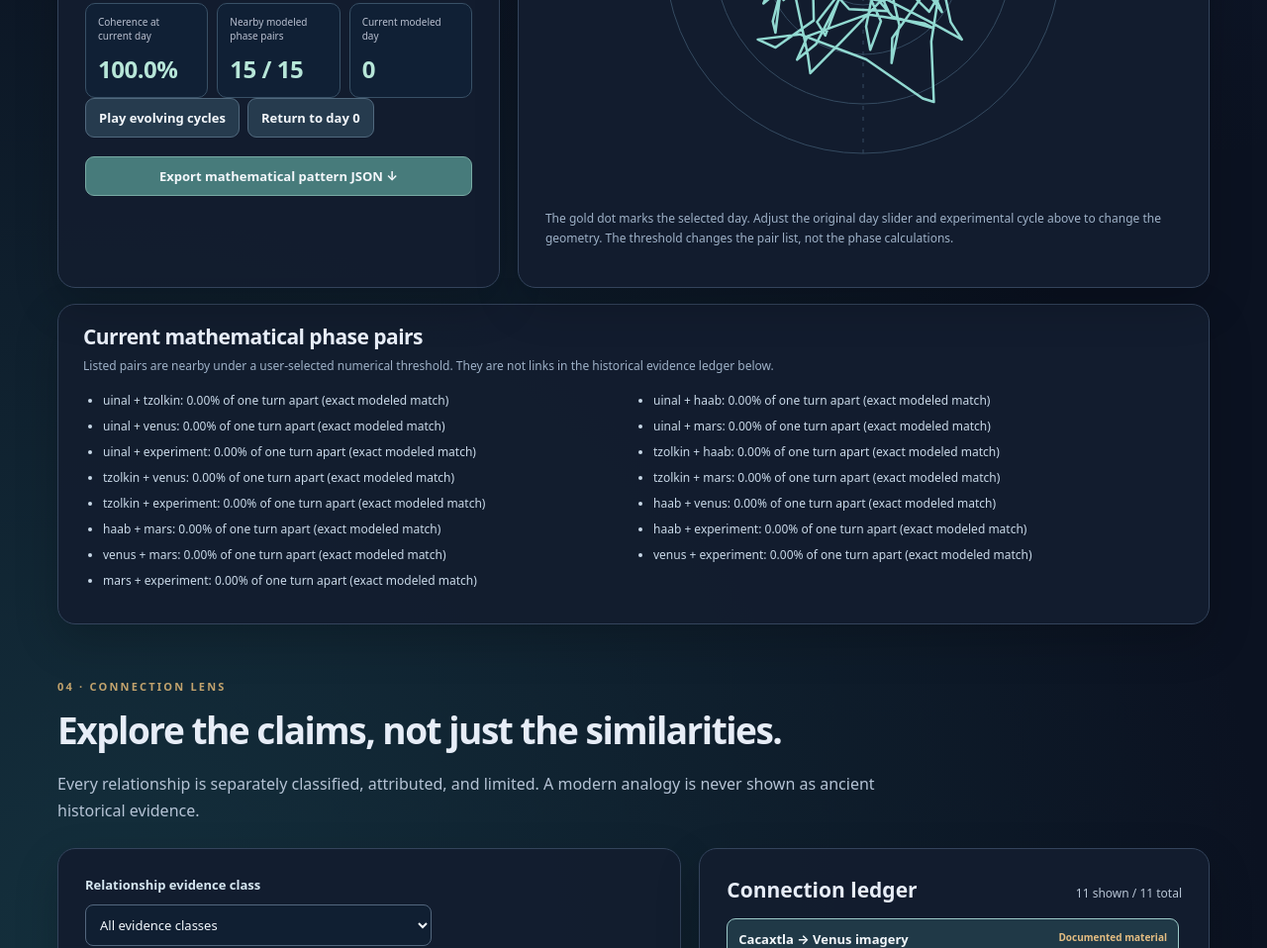
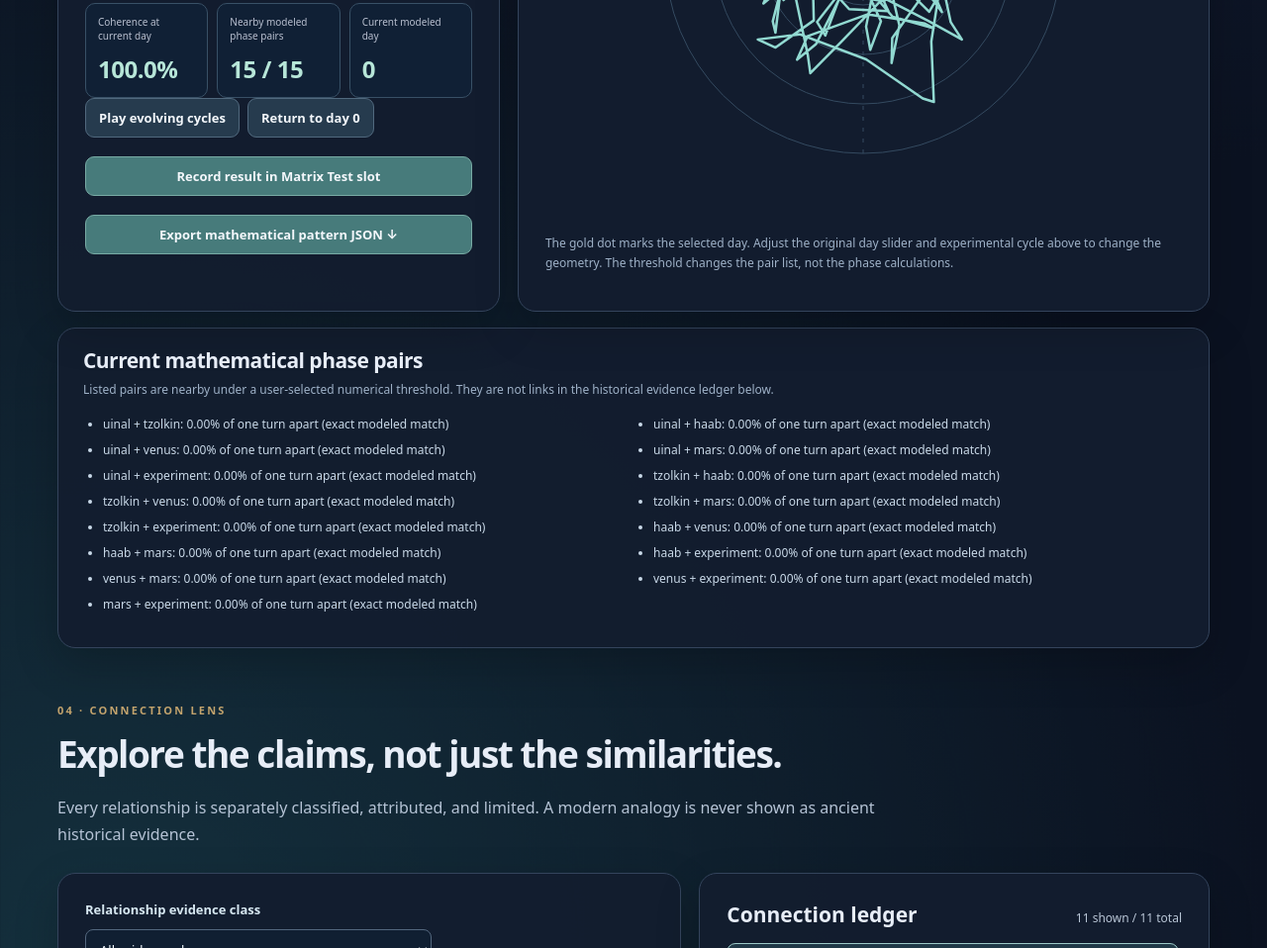
Before and after one commit to MichaelWave369/CycleWeave, a website with bundled scripts: page index.html in a window 1280 px wide. Shown: the part 1899-2857 px from the top of the page at 99% size. Built offline with nearby package versions, Linux system fonts and the light colour scheme.

Commit message:
feat: explicit pattern-measurement capture action

```diff
--- a/index.html
+++ b/index.html
@@ -66,6 +66,7 @@
           <div><small>Current modeled day</small><strong id="pattern-day">0</strong></div>
         </div>
         <div class="buttons pattern-playback"><button id="pattern-play" type="button" aria-pressed="false">Play evolving cycles</button><button id="pattern-rewind" type="button">Return to day 0</button></div>
+        <button id="pattern-capture" class="export" type="button">Record result in Matrix Test slot</button>
         <button id="pattern-export" class="export" type="button">Export mathematical pattern JSON ↓</button>
         <p id="pattern-message" class="note" role="status"></p>
       </div>
```
